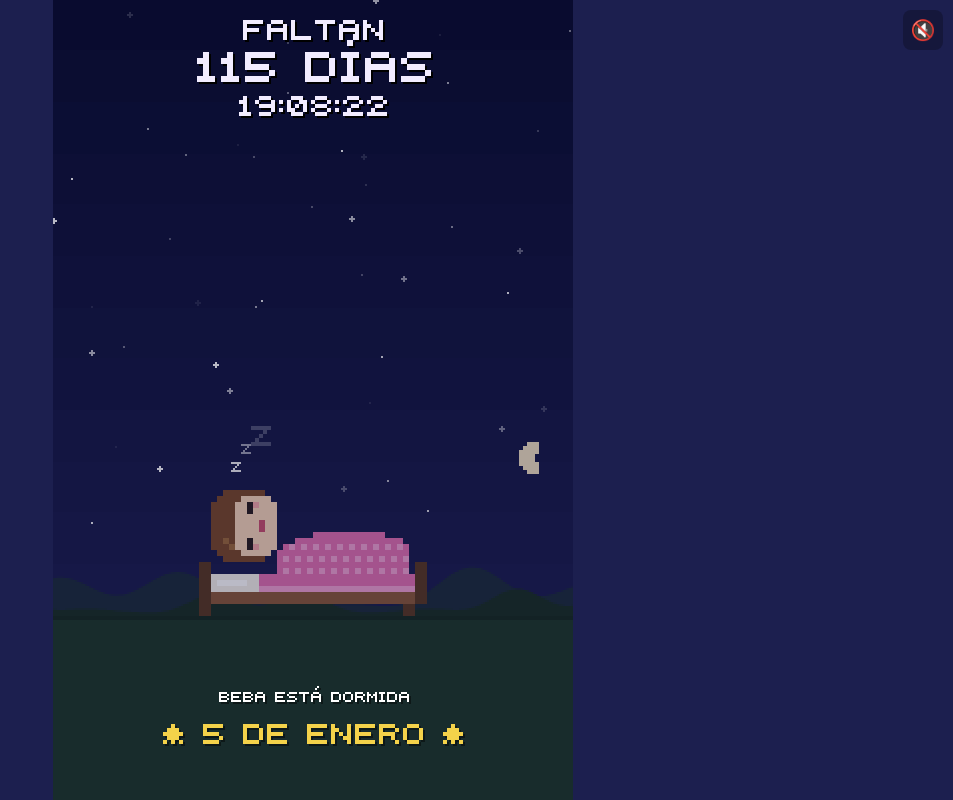
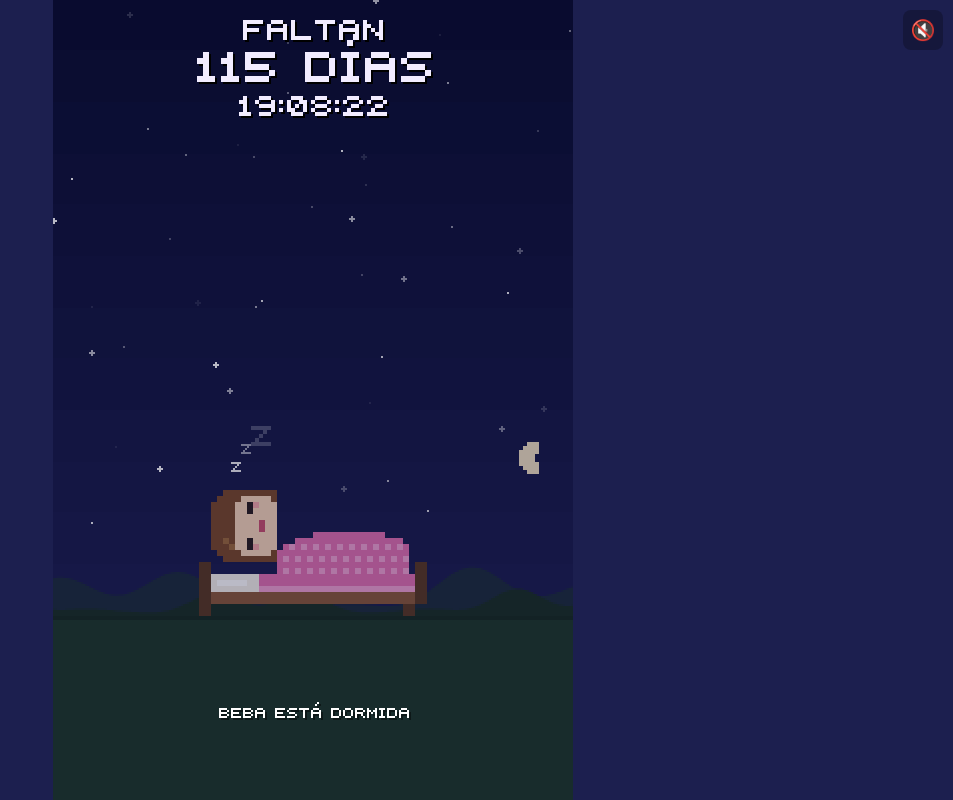
Before and after one commit to TavoMiramontes/cumple-beba, a plain HTML site: page index.html in a window 1280 px wide. Shown: the whole page, without its empty margins (327-1280 px from the left). Drawn offline with Linux system fonts and the light colour scheme.

Commit message:
Beba tenía el pelo demasiado corto y la fecha de abajo sobraba
La melena se alarga solo para Beba (los invitados siguen con las cabezas
base) y el pie de página queda únicamente con la actividad del día.

Co-Authored-By: Claude Opus 5 <noreply@anthropic.com>

```diff
--- a/index.html
+++ b/index.html
@@ -491,11 +491,23 @@ const PALETAS = {
           T:'#4a90e8', t:'#3a74c0', P:'#8a4a3a', p:'#6e3a2c', Z:'#2a2a2a' },
 };
 
+// Beba lleva el pelo a la barbilla: a cada expresión se le alarga la
+// melena dos filas (las cabezas base son de pelo corto, para invitados).
+function melena(rows) {
+  const r = rows.slice();
+  r[9]  = '..H' + r[9].slice(3, 13) + 'H..';
+  r[10] = '..HH' + r[10].slice(4, 12) + 'HH..';
+  return r;
+}
+const CABEZAS_BEBA = {};
+for (const [nc, rows] of Object.entries(CABEZAS)) CABEZAS_BEBA[nc] = melena(rows);
+
 // Se rasterizan una vez por (paleta, parte): dibujar es solo drawImage
 const SPR = {};
 for (const [np, pal] of Object.entries(PALETAS)) {
   SPR[np] = { cabeza: {}, cuerpo: {} };
-  for (const [nc, rows] of Object.entries(CABEZAS)) SPR[np].cabeza[nc] = makeSprite(rows, pal);
+  const cabezas = np === 'beba' ? CABEZAS_BEBA : CABEZAS;
+  for (const [nc, rows] of Object.entries(cabezas)) SPR[np].cabeza[nc] = makeSprite(rows, pal);
   for (const [nc, rows] of Object.entries(CUERPOS)) SPR[np].cuerpo[nc] = makeSprite(rows, pal);
 }
 
@@ -1300,13 +1312,7 @@ function dibujarTextos(r, c, fecha, t, actividad) {
   }
 
   const claro = '#ffffff', som = 'rgba(0,0,0,0.45)';
-  if (r.esFiesta) {
-    textoSombra('¡HOY ES EL GRAN DÍA!', cx, H - 54, 1, claro, som);
-    textoSombra('★ 5 DE ENERO ★', cx, H - 38, 2, PC.y, som);
-  } else {
-    textoSombra(actividad.texto, cx, H - 54, 1, claro, som);
-    textoSombra('★ 5 DE ENERO ★', cx, H - 38, 2, PC.y, som);
-  }
+  textoSombra(r.esFiesta ? '¡HOY ES EL GRAN DÍA!' : actividad.texto, cx, H - 46, 1, claro, som);
 }
 
 // ============================================================
```
